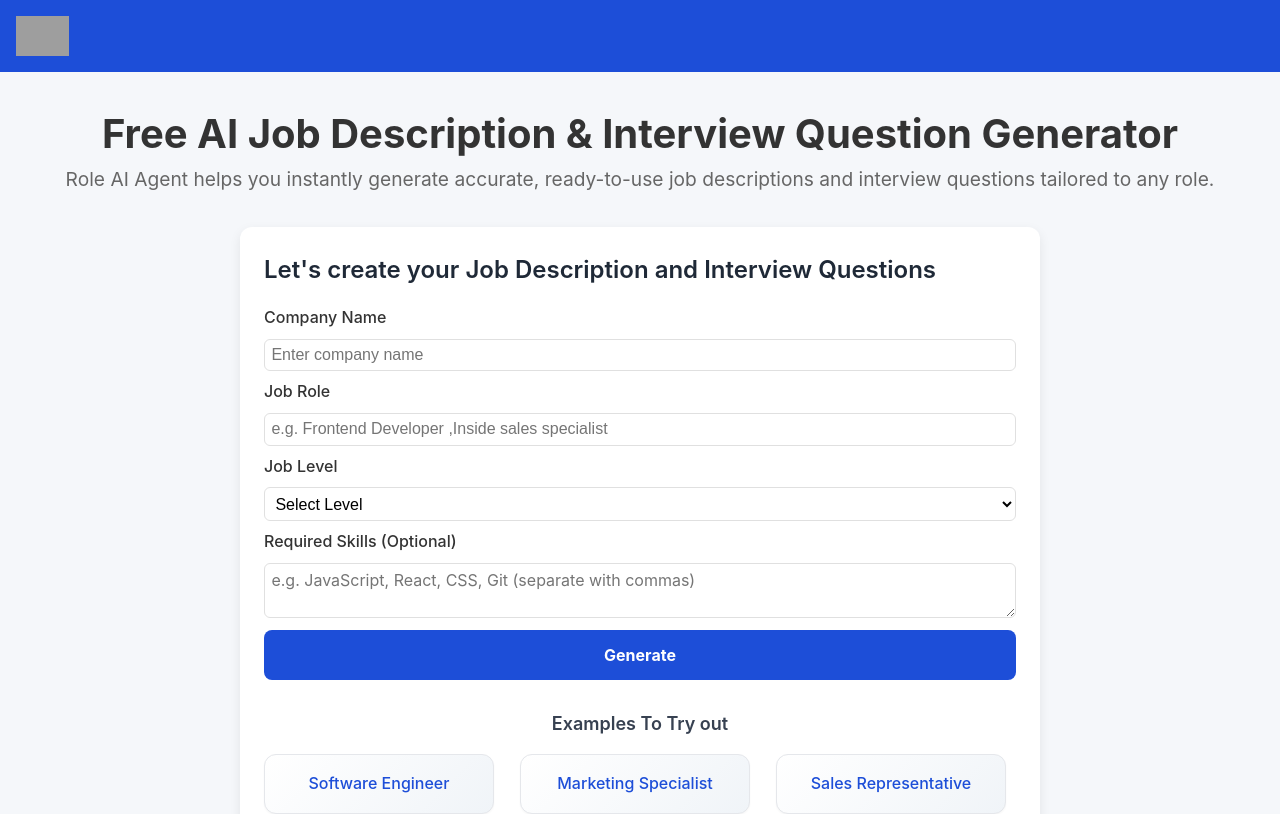
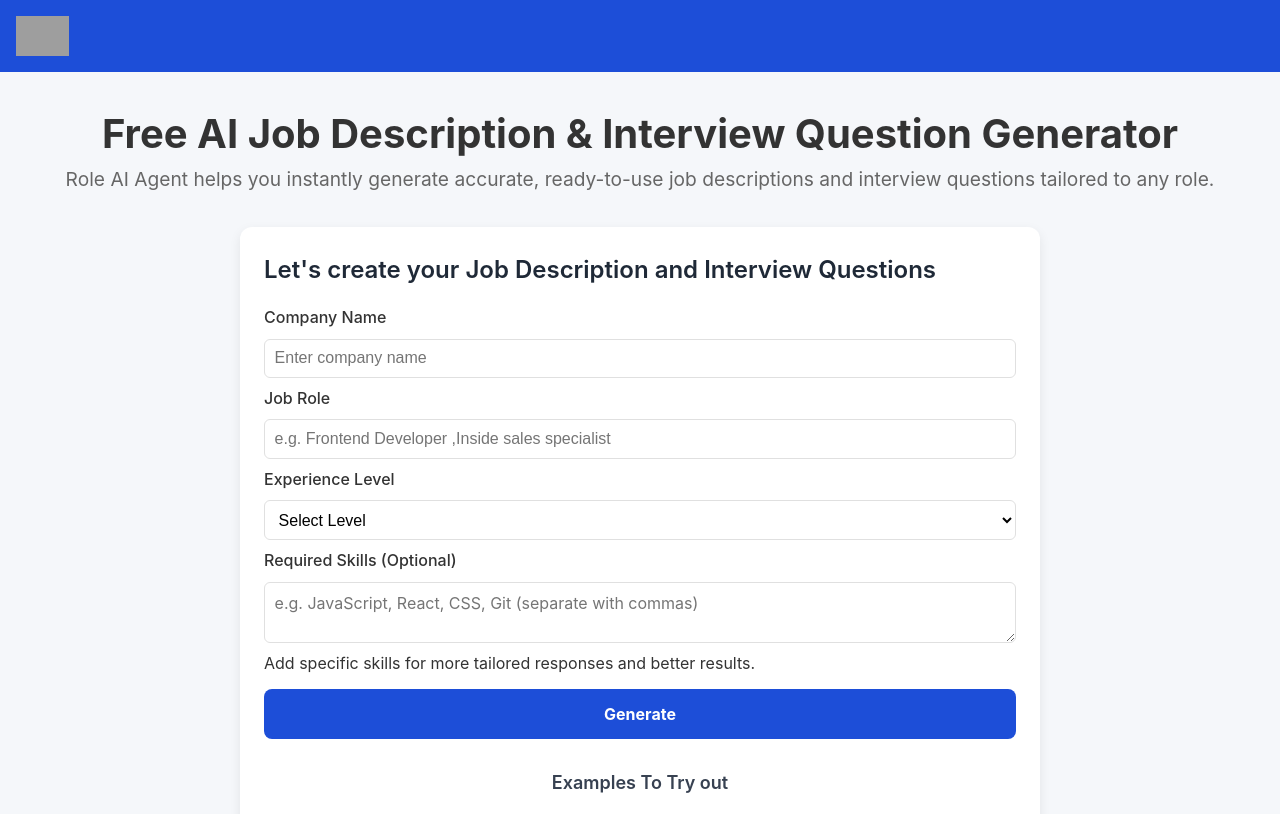
Before and after one commit to kollucharan/Interview_and_job_generator, a React (Vite) app in the folder frontend/: page / in a window 1280 px wide. Shown: the top 814 px of the page. Built offline with nearby package versions, Linux system fonts and the light colour scheme; grey boxes are pictures that could not be loaded.

Commit message:
done fixes

```diff
--- a/frontend/src/Home.jsx
+++ b/frontend/src/Home.jsx
@@ -20,17 +20,17 @@ export default function Home() {
 
   const handleExampleClick = (role) => {
     if (!loading) {
-      setCompanyName('Talview');
+      setCompanyName("Talview");
       setJobRole(role);
-      setJobLevel('Entry');
-      setRequiredSkills('');
-      formRef.current?.scrollIntoView({ behavior: 'smooth', block: 'start' });
+      setJobLevel("Entry");
+      setRequiredSkills("");
+      formRef.current?.scrollIntoView({ behavior: "smooth", block: "start" });
     }
   };
 
   const visit = () => {
     window.open("https://www.talview.com/", "_blank");
-  }
+  };
 
   const handleGenerate = async () => {
     if (!jobRole.trim() && !jobLevel.trim()) {
@@ -39,15 +39,13 @@ export default function Home() {
     } else if (!jobRole.trim()) {
       toast.error("Please enter a job role.");
       return;
-    } else if (!jobLevel.trim())
-     { toast.error("Select Job level.");
+    } else if (!jobLevel.trim()) {
+      toast.error("Select Job level.");
       return;
-    }
-      else if (!companyName.trim()) {
+    } else if (!companyName.trim()) {
       toast.error("Please enter a company name.");
       return;
     }
-
 
     setLoading(true);
     try {
@@ -103,9 +101,7 @@ export default function Home() {
           </p>
         </section>
 
-
-
-        <section className="generator-card" ref={formRef} >
+        <section className="generator-card" ref={formRef}>
           <h2 className="card-title">
             Let's create your Job Description and Interview Questions
           </h2>
@@ -123,7 +119,6 @@ export default function Home() {
             />
           </div>
 
-
           <div className="input-group">
             <label htmlFor="job-role">Job Role</label>
             <input
@@ -137,8 +132,23 @@ export default function Home() {
             />
           </div>
 
+          {/* <div className="input-group">
+            <label htmlFor="required-skills">Required Skills (Optional)</label>
+            <textarea
+              id="required-skills"
+              className="skills-textarea"
+              placeholder="e.g. JavaScript, React, CSS, Git (separate with commas)"
+              value={requiredSkills}
+              disabled={loading}
+              onChange={(e) => setRequiredSkills(e.target.value)}
+              rows="2"
+              cols="30"
+            />
+          </div> */}
+
+
           <div className="input-group">
-            <label htmlFor="job-level">Job Level</label>
+            <label htmlFor="job-level">Experience Level</label>
             <select
               id="job-level"
               className="job-level-select"
@@ -149,11 +159,15 @@ export default function Home() {
               <option value="" disabled>
                 Select Level
               </option>
-              <option value="Entry">Entry Level</option>
-              <option value="Mid">Mid Level</option>
-              <option value="Senior">Senior Level</option>
-              <option value="Lead">Lead Level</option>
-              <option value="Manager">Manager Level</option>
+              <option value="entry">Entry-Level (0-1 years)</option>
+              <option value="junior">Junior (1-2 years)</option>
+              <option value="associate">Associate (2-3 years)</option>
+              <option value="mid">Mid-Level (3-5 years)</option>
+              <option value="senior">Senior (5-8 years)</option>
+              <option value="lead">Lead/Principal (8+ years)</option>
+              <option value="manager">Manager (Team Management)</option>
+              <option value="director">Director (Department Oversight)</option>
+              <option value="executive">Executive (C-Suite/VP)</option>
             </select>
           </div>
 
@@ -170,6 +184,7 @@ export default function Home() {
               cols="30"
             />
           </div>
+         Add specific skills for more tailored responses and better results.
           <button
             className="generate-btn"
             onClick={handleGenerate}
@@ -194,7 +209,11 @@ export default function Home() {
           <h3 className="examples-heading">Examples To Try out</h3>
 
           <div className="examples-grid">
-  {["Software Engineer",  "Marketing Specialist", "Sales Representative"].map((role, index) => (
+            {[
+              "Software Engineer",
+              "Marketing Specialist",
+              "Sales Representative",
+            ].map((role, index) => (
               <div
                 key={index}
                 className="example-card"
@@ -205,9 +224,7 @@ export default function Home() {
               </div>
             ))}
           </div>
-
         </section>
-
 
         <section className="features-section">
           <h2 className="features-heading">Why Use Our Tool?</h2>
@@ -254,6 +271,4 @@ export default function Home() {
       </footer>
     </div>
   );
-
-
 }
--- a/frontend/src/HomeStyles.css
+++ b/frontend/src/HomeStyles.css
@@ -685,7 +685,7 @@ label {
 .job-input,
 .job-level-select,
 .skills-textarea {
-  padding: 0.5rem;
+  padding: 0.6rem;
   border: 1px solid #e0e0e0;
   border-radius: 6px;
 }
@@ -738,7 +738,7 @@ label {
 .job-input,
 .job-level-select,
 .skills-textarea {
-  padding: 0.4rem;
+  padding: 0.6rem;
   border: 1px solid #e0e0e0;
   border-radius: 6px;
   margin-bottom: 0;
```
Also changed, not shown: 1 other file (tests, documents, lock files or other folders). Lines whose indentation alone changed are shown as unchanged.
